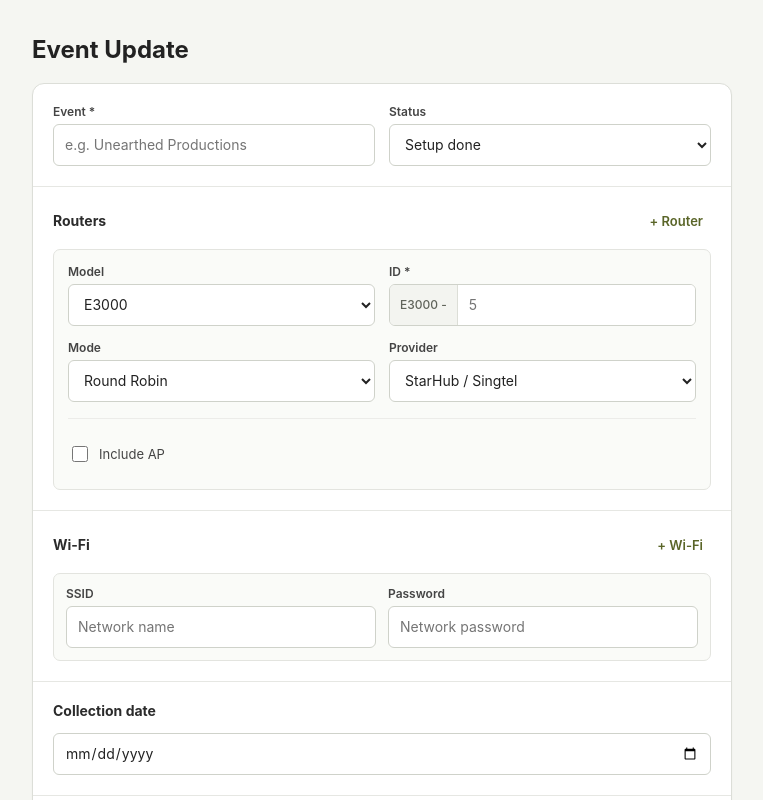
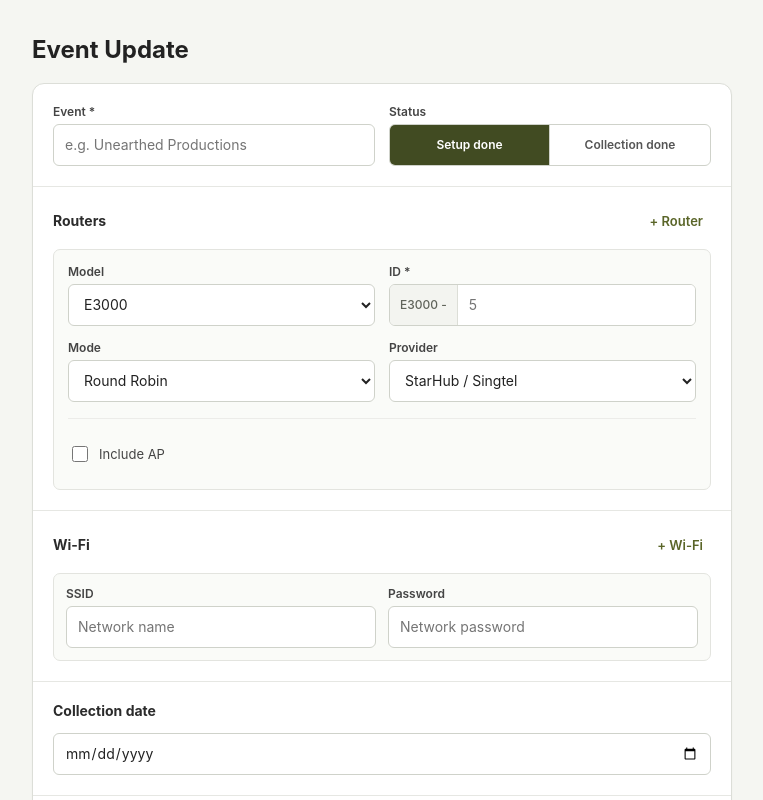
Before and after one commit to xavier-pomegranets/text-formatter, a React (Vite) app in the folder text-formatter/: page / in a window 1280 px wide. Shown: the top 800 px of the page, without its empty margins (258-1021 px from the left). Built offline with nearby package versions, Linux system fonts and the light colour scheme.

Commit message:
Replace status dropdown with segmented control

```diff
--- a/text-formatter/src/App.css
+++ b/text-formatter/src/App.css
@@ -64,6 +64,74 @@
   font-size: 11px;
   font-style: normal;
   font-weight: 400;
+}
+
+.status-field {
+  min-width: 0;
+  margin: 0;
+  padding: 0;
+  border: 0;
+}
+
+.status-field legend {
+  margin-bottom: 5px;
+  padding: 0;
+  color: #444;
+  font-size: 12px;
+  font-weight: 600;
+}
+
+.status-options {
+  height: 42px;
+  display: grid;
+  grid-template-columns: 1fr 1fr;
+  overflow: hidden;
+  background: #fff;
+  border: 1px solid #cfd2ca;
+  border-radius: 6px;
+}
+
+.status-option {
+  min-width: 0;
+  cursor: pointer;
+}
+
+.status-option:first-child {
+  border-right: 1px solid #cfd2ca;
+}
+
+.status-option input {
+  position: absolute;
+  width: 1px;
+  height: 1px;
+  margin: -1px;
+  opacity: 0;
+}
+
+.status-option span {
+  height: 100%;
+  display: flex;
+  align-items: center;
+  justify-content: center;
+  padding: 0 10px;
+  color: #555;
+  font-size: 12px;
+  font-weight: 600;
+  white-space: nowrap;
+  transition: background 150ms ease, color 150ms ease;
+}
+
+.status-option:hover span {
+  background: #f3f5ec;
+}
+
+.status-option input:checked + span {
+  color: #fff;
+  background: #414b22;
+}
+
+.status-option input:focus-visible + span {
+  box-shadow: inset 0 0 0 3px rgba(221, 246, 90, 0.65);
 }
 
 .field input,
--- a/text-formatter/src/App.jsx
+++ b/text-formatter/src/App.jsx
@@ -313,17 +313,23 @@ function App() {
               {errors.eventName && <small id="event-error">{errors.eventName}</small>}
             </label>
 
-            <label className="field">
-              <span>Status</span>
-              <select
-                name="statusUpdate"
-                value={form.statusUpdate}
-                onChange={updateField}
-              >
-                <option>Setup done</option>
-                <option>Collection done</option>
-              </select>
-            </label>
+            <fieldset className="status-field">
+              <legend>Status</legend>
+              <div className="status-options">
+                {['Setup done', 'Collection done'].map((status) => (
+                  <label className="status-option" key={status}>
+                    <input
+                      type="radio"
+                      name="statusUpdate"
+                      value={status}
+                      checked={form.statusUpdate === status}
+                      onChange={updateField}
+                    />
+                    <span>{status}</span>
+                  </label>
+                ))}
+              </div>
+            </fieldset>
           </div>
         </section>
 
```
